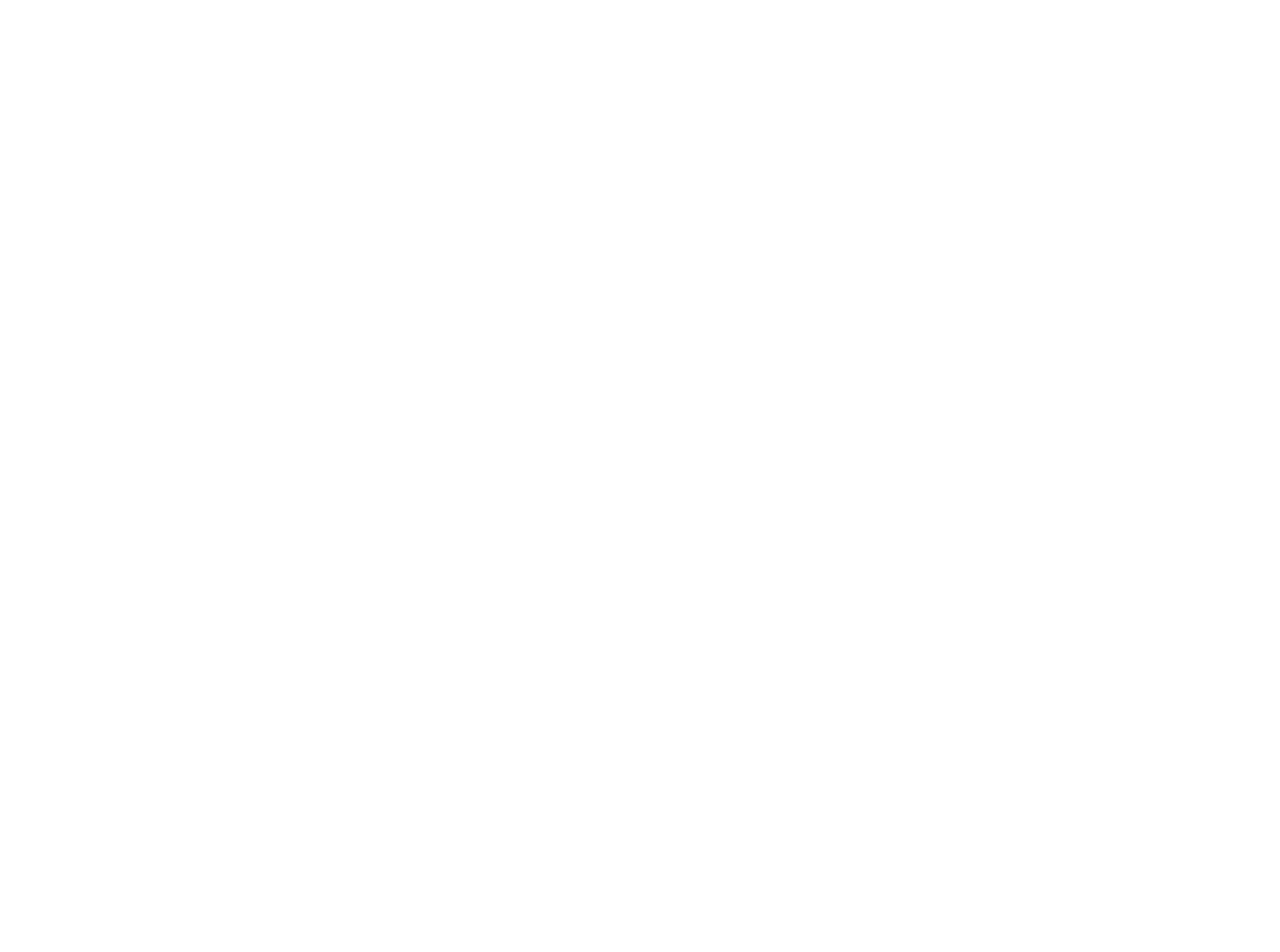
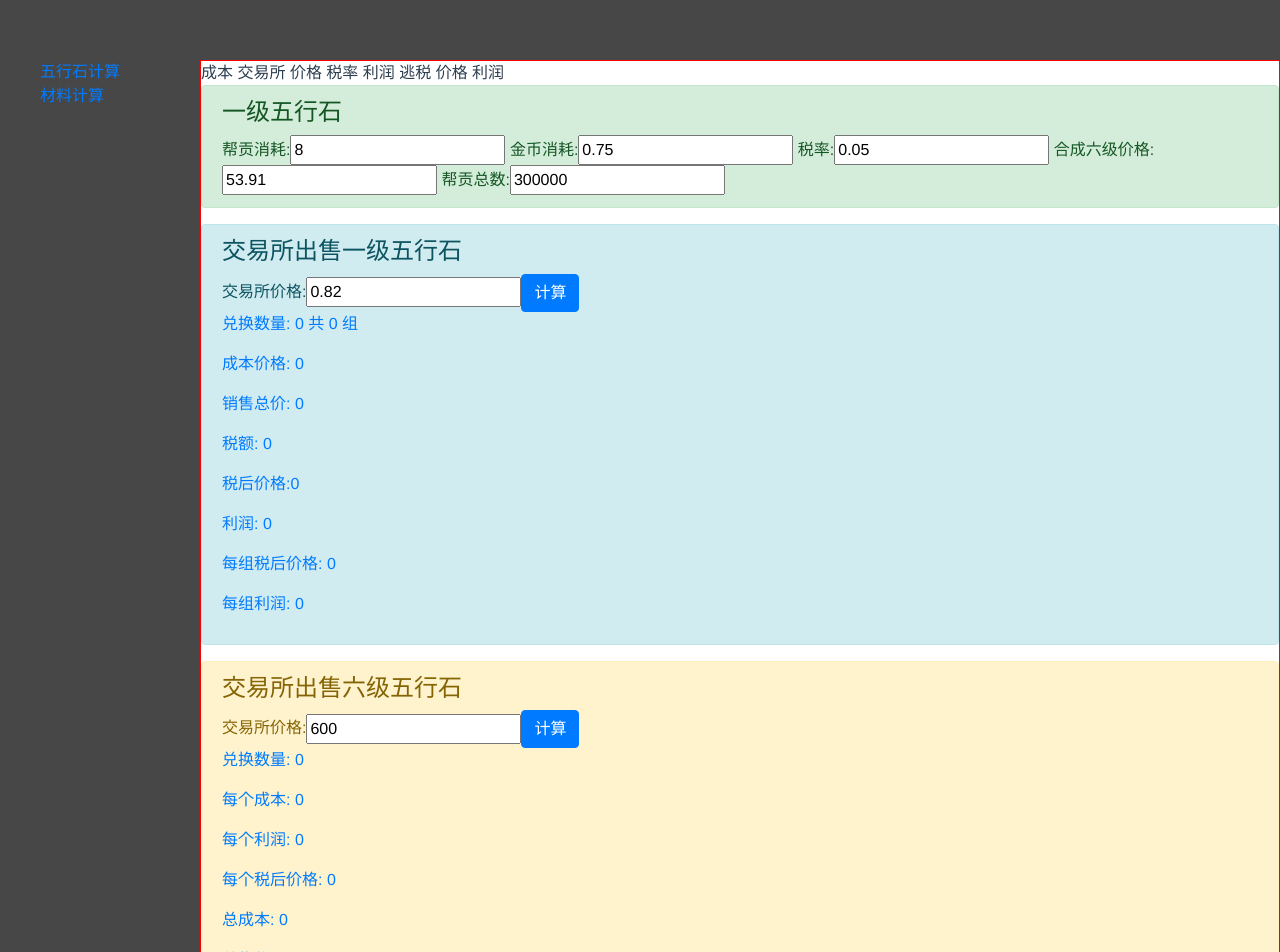
Before and after one commit to o0live0o/devitemapp, a Vue app: page /#/calstone in a window 1280 px wide. Shown: the top 952 px of the page. Before the commit the page ends 800 px from the top, so only its background shows below. Built offline with nearby package versions, Linux system fonts and the light colour scheme.

Commit message:
Add Mainpage

```diff
--- a/package.json
+++ b/package.json
@@ -8,10 +8,12 @@
     "lint": "vue-cli-service lint"
   },
   "dependencies": {
+    "axios": "^0.19.2",
     "bootstrap": "^4.4.1",
     "core-js": "^3.6.4",
     "element-ui": "^2.13.0",
     "jquery": "^3.4.1",
+    "node-sass": "^4.13.1",
     "popper.js": "^1.16.1",
     "vue": "^2.6.11",
     "vue-router": "^3.1.5"
@@ -23,7 +25,7 @@
     "babel-eslint": "^10.0.3",
     "eslint": "^6.7.2",
     "eslint-plugin-vue": "^6.1.2",
-    "node-sass": "^4.9.2",
+    "mockjs": "^1.1.0",
     "sass-loader": "^7.0.3",
     "vue-cli-plugin-element": "~1.0.1",
     "vue-template-compiler": "^2.6.11"
--- a/src/App.vue
+++ b/src/App.vue
@@ -15,7 +15,7 @@ export default {
   font-family: 'Avenir', Helvetica, Arial, sans-serif;
   -webkit-font-smoothing: antialiased;
   -moz-osx-font-smoothing: grayscale;
-  text-align: center;
+  /* text-align: center; */
   color: #2c3e50;
 }
 </style>
--- /dev/null
+++ b/src/components/MainPage.vue
@@ -0,0 +1,48 @@
+<template>
+  <div>
+    <div class="head-label">
+
+    </div>
+    <div class="left-menu">
+        <ul>
+          <li><i class="icon-white icon-home"></i>  <router-link to="/calstone">五行石计算</router-link></li>
+          <li><i class="icon-white icon-home"></i> <router-link to="/calmaterial">材料计算</router-link></li>
+        </ul>
+    </div>
+    <div class="main">
+      <router-view></router-view>
+    </div>
+  </div>
+</template>
+
+<script>
+export default {
+
+}
+</script>
+
+<style>
+.main{
+  height: 900px;
+  border: 1px solid red;
+  margin-left: 200px;
+}
+
+.head-label{
+  height: 60px;
+  background: #474747;
+}
+
+.left-menu{
+  height: 900px;
+  float: left;
+  width: 200px;
+  background: #474747;
+}
+
+.left-menu ul{
+  list-style-type:none
+}
+
+
+</style>
--- /dev/null
+++ b/src/components/calculate/CalMaterial.vue
@@ -0,0 +1,13 @@
+<template>
+    <div>
+        材料计算
+    </div>
+</template>
+<script>
+export default {
+
+}
+</script>
+<style scoped>
+
+</style>
--- /dev/null
+++ b/src/components/calculate/CalStone.vue
@@ -0,0 +1,112 @@
+<template>
+    <div>
+        成本
+        交易所
+            价格
+            税率
+            利润
+        逃税
+            价格
+            利润<br/>
+
+        <div class="alert alert-success" role="alert">
+            <h4>一级五行石</h4>
+            帮贡消耗:<input type="text" v-model="lv_one_val"/>
+            金币消耗:<input type="text" v-model="lv_one_gold" />
+            税率:<input type="text" v-model="tax_rate"/>
+            合成六级价格:<input type="text" v-model="merge_fee"/>
+            帮贡总数:<input type="text" v-model="total_val"/>
+        </div>
+
+        <div class="alert alert-info" >
+            <h4>交易所出售一级五行石</h4>
+            交易所价格:<input type="text" v-model="price"/>
+            <button class="btn btn-primary" @click="cal">计算</button>
+            <p class="text-primary">兑换数量: {{amount}}  共 {{group}} 组</p>
+            <p class="text-primary">成本价格: {{cost}}</p>
+            <p class="text-primary">销售总价: {{total_price}}</p>
+            <p class="text-primary">税额: {{tax}}</p>
+            <p class="text-primary">税后价格:{{after_tax}}</p>
+            <p class="text-primary">利润: {{profit}}</p>
+            <p class="text-primary">每组税后价格: {{each_group_after_tax}}</p>
+            <p class="text-primary">每组利润: {{each_group_profit}}</p>
+        </div>
+
+        <div class="alert alert-warning" role="alert">
+            <h4>交易所出售六级五行石</h4>
+            交易所价格:<input type="text" v-model="lv_six_price"/>
+            <button class="btn btn-primary" @click="cal_six">计算</button>
+            <p class="text-primary">兑换数量: {{merge_num}}</p>
+            <p class="text-primary">每个成本: {{each_lv_six_cost}}</p>
+            <p class="text-primary">每个利润: {{each_lv_six_profit}}</p>
+            <p class="text-primary">每个税后价格: {{each_lv_six_after_tax}}</p>
+            <p class="text-primary">总成本: {{lv_six_cost}}</p>
+            <p class="text-primary">总售价: {{lv_six_total_price}}</p>
+            <p class="text-primary">总利润: {{lv_six_profit}}</p>
+            <p class="text-primary">总税后价格: {{lv_six_total_price_after_tax}}</p>
+
+        </div>
+        <div class="alert alert-danger" role="alert">...</div>
+    </div>
+</template>
+<script>
+export default {
+    data(){
+        return{
+            total_val:300000,
+            lv_one_gold:0.75,
+            lv_one_val:8,
+            tax_rate:0.05,
+            merge_fee:53.91,
+            //一级五行石
+            price:0.82,
+            tax:0,
+            total_price:0,
+            profit:0,
+            after_tax:0,
+            cost:0,
+            amount:0,
+            each_group_after_tax:0,
+            each_group_profit:0,
+            group :0,
+            //六级五行石
+            lv_six_price:600,
+            merge_num:0,
+            each_lv_six_profit:0,
+            each_lv_six_cost:0,
+            each_lv_six_after_tax:0,
+            lv_six_cost:0,
+            lv_six_profit:0,
+            lv_six_total_price:0,
+            lv_six_total_price_after_tax:0
+        }
+    },
+    methods: {
+        cal(){
+            this.amount = this.total_val / this.lv_one_val
+            this.group = this.amount / 500
+            this.cost = this.amount * this.lv_one_gold
+            this.total_price =  (this.amount * this.price).toFixed(4)
+            this.tax = this.total_price * this.tax_rate
+            this.after_tax = this.total_price - this.tax
+            this.profit = this.after_tax -  this.cost
+            this.each_group_after_tax = 500 * this.price *(1-this.tax_rate)
+            this.each_group_profit = 500 * this.price*(1-this.tax_rate) - 500 * this.lv_one_gold
+        },
+        cal_six(){
+            //六级五行石
+            this.merge_num = Math.floor(this.total_val /8/ 599)
+            this.each_lv_six_cost = (599 * this.lv_one_gold + this.merge_fee).toFixed(4)
+            this.each_lv_six_profit = (this.lv_six_price  * (1-this.tax_rate) -  this.each_lv_six_cost).toFixed(4)
+            this.each_lv_six_after_tax =  this.lv_six_price *(1 - this.tax_rate)
+            this.lv_six_cost =  (this.merge_num *  this.each_lv_six_cost).toFixed(4)
+            this.lv_six_total_price= this.merge_num *  this.lv_six_price
+            this.lv_six_profit =  (this.merge_num * this.each_lv_six_profit).toFixed(4)
+            this.lv_six_total_price_after_tax =  this.merge_num *  this.each_lv_six_after_tax
+        }
+    }
+}
+</script>
+<style scoped>
+
+</style>
--- a/src/components/login/LoginForm.vue
+++ b/src/components/login/LoginForm.vue
@@ -6,7 +6,7 @@
             <el-form-item >
                 <el-input placeholder="密码" v-model="password" show-password></el-input>
             </el-form-item>
-           <el-button class="btn-primary" :loading="true" type="primary">登  录</el-button>
+           <el-button class="btn-primary" @click="login" type="primary">登  录</el-button>
         </el-form>
 </template>
 <script>
@@ -16,6 +16,12 @@ export default {
             userName:"",
             password:""
         }
+    },
+    methods:{
+        login:function(){
+            console.log('登录')
+            this.$router.push({ path:'/main'  })
+        }
     }
 }
 </script>
--- a/src/router/index.js
+++ b/src/router/index.js
@@ -15,6 +15,20 @@ const router = [{
     //     hideInMenu: true
     // },
     component: ()=>import('@/components/login/index.vue')
+},
+{
+    path:'/main',
+    name:'main',
+    component: () => import('@/components/MainPage.vue'),
+    children:
+    [{
+        path: '/calmaterial',
+        component: () => import('@/components/calculate/CalMaterial.vue')
+      },
+      {
+          path: '/calstone',
+          component: () => import('@/components/calculate/CalStone.vue')
+      }]
 }]
 
 
```
Also changed, not shown: 1 other file (tests, documents, lock files or other folders).
